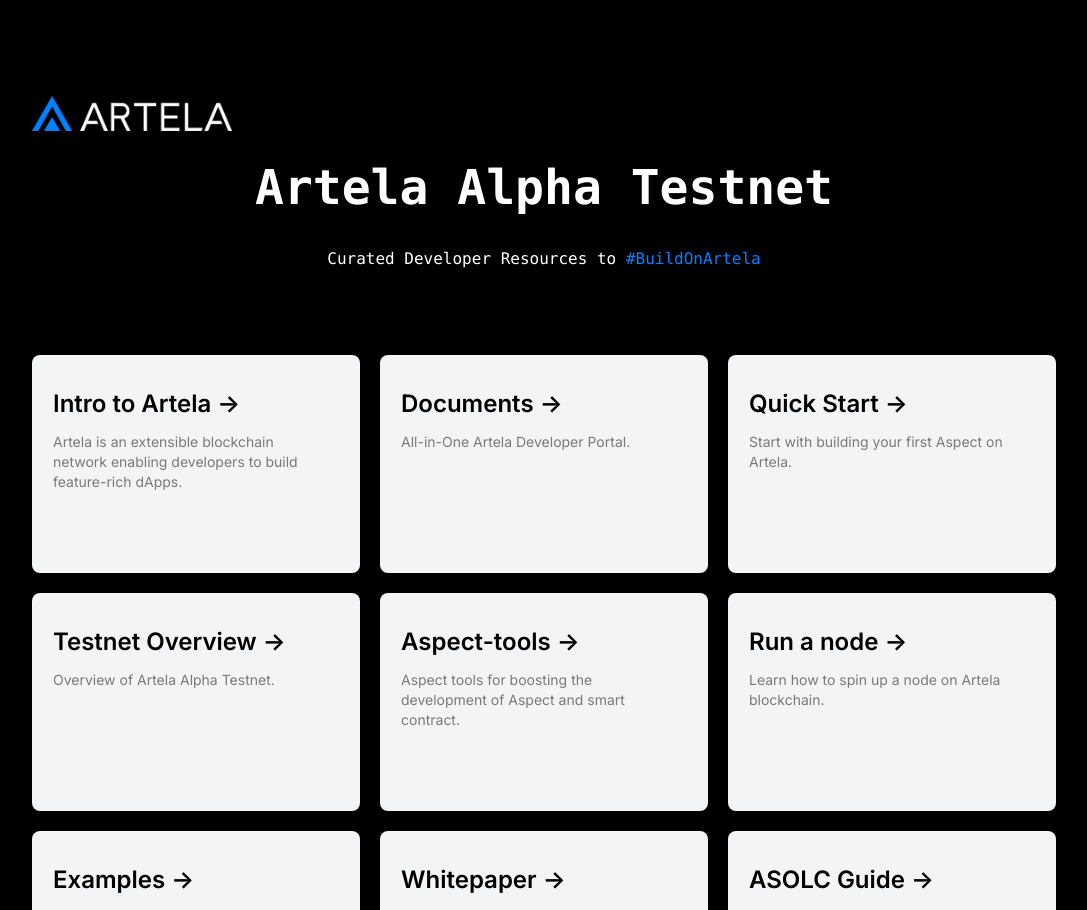
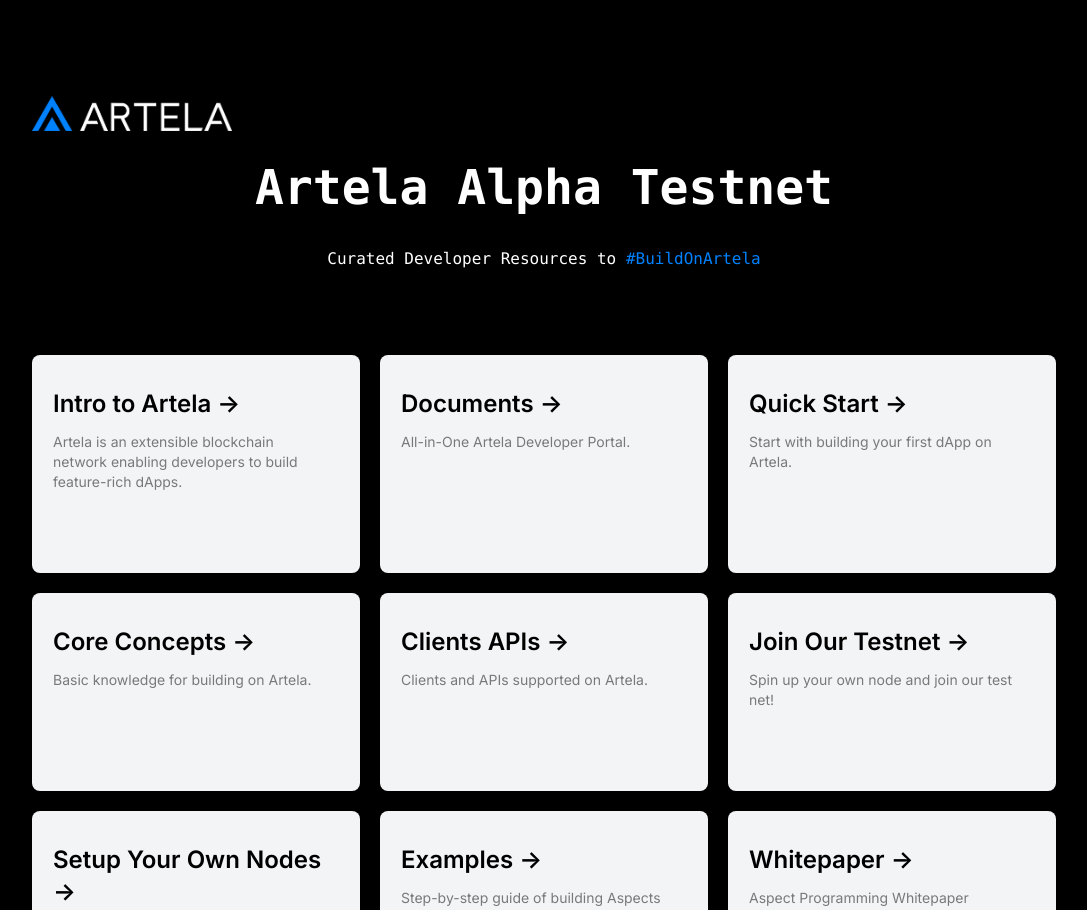
Before and after one commit to artela-network/developer-portal, a Next.js app: page / in a window 1280 px wide. Shown: the top 910 px of the page, without its empty margins (96-1183 px from the left). Built offline with nearby package versions, Linux system fonts and the light colour scheme.

Commit message:
fix: buttons

```diff
--- a/src/app/page.tsx
+++ b/src/app/page.tsx
@@ -80,7 +80,7 @@
         </a>
 
         <a
-          href="https://docs.artela.network/develop/quick-start"
+          href="https://docs.artela.network/develop/get-strarted/art-dev-intro"
           className="group rounded-lg border border-transparent px-5 pt-8 pb-20 transition-colors bg-gray-100 hover:border-gray-300 hover:bg-gray-100 hover:dark:border-neutral-700 hover:dark:bg-neutral-800/30"
           target="_blank"
           rel="noopener noreferrer"
@@ -92,63 +92,80 @@
             </span>
           </h2>
           <p className={`m-0 max-w-[30ch] text-sm opacity-50`}>
-            Start with building your first Aspect on Artela.
+            Start with building your first dApp on Artela.
           </p>
         </a>
 
         <a
-          href="https://docs.artela.network/develop/"
+          href="https://docs.artela.network/develop/core-concepts/foundational"
           className="group rounded-lg border border-transparent px-5 pt-8 pb-20 transition-colors bg-gray-100 hover:border-gray-300 hover:bg-gray-100 hover:dark:border-neutral-700 hover:dark:bg-neutral-800/30"
           target="_blank"
           rel="noopener noreferrer"
         >
           <h2 className={`mb-3 text-2xl font-semibold`}>
-            Testnet Overview{' '}
+            Core Concepts{' '}
             <span className="inline-block transition-transform group-hover:translate-x-1 motion-reduce:transform-none">
               -&gt;
             </span>
           </h2>
           <p className={`m-0 max-w-[30ch] text-sm opacity-50`}>
-            Overview of Artela Alpha Testnet.
+            Basic knowledge for building on Artela.
           </p>
         </a>
 
         <a
-          href="https://docs.artela.network/develop/aspect-tools"
+          href="https://docs.artela.network/develop/client/evm-compatible-apis"
           className="group rounded-lg border border-transparent px-5 pt-8 pb-20 transition-colors bg-gray-100 hover:border-gray-300 hover:bg-gray-100 hover:dark:border-neutral-700 hover:dark:bg-neutral-800/30"
           target="_blank"
           rel="noopener noreferrer"
         >
           <h2 className={`mb-3 text-2xl font-semibold`}>
-            Aspect-tools{' '}
+            Clients APIs{' '}
             <span className="inline-block transition-transform group-hover:translate-x-1 motion-reduce:transform-none">
               -&gt;
             </span>
           </h2>
           <p className={`m-0 max-w-[30ch] text-sm opacity-50`}>
-            Aspect tools for boosting the development of Aspect and smart contract.
+            Clients and APIs supported on Artela.
           </p>
         </a>
 
         <a
-          href="https://docs.artela.network/develop/start-a-local-node"
+          href="https://docs.artela.network/develop/node/access-testnet"
           className="group rounded-lg border border-transparent px-5 pt-8 pb-20 transition-colors bg-gray-100 hover:border-gray-300 hover:bg-gray-100 hover:dark:border-neutral-700 hover:dark:bg-neutral-800/30"
           target="_blank"
           rel="noopener noreferrer"
         >
           <h2 className={`mb-3 text-2xl font-semibold`}>
-            Run a node{' '}
+            Join Our Testnet{' '}
             <span className="inline-block transition-transform group-hover:translate-x-1 motion-reduce:transform-none">
               -&gt;
             </span>
           </h2>
           <p className={`m-0 max-w-[30ch] text-sm opacity-50`}>
-            Learn how to spin up a node on Artela blockchain.
+            Spin up your own node and join our test net!
           </p>
         </a>
 
         <a
-          href="https://docs.artela.network/develop/aspect-examples"
+          href="https://docs.artela.network/develop/node/full-node-setup"
+          className="group rounded-lg border border-transparent px-5 pt-8 pb-20 transition-colors bg-gray-100 hover:border-gray-300 hover:bg-gray-100 hover:dark:border-neutral-700 hover:dark:bg-neutral-800/30"
+          target="_blank"
+          rel="noopener noreferrer"
+        >
+          <h2 className={`mb-3 text-2xl font-semibold`}>
+            Setup Your Own Nodes{' '}
+            <span className="inline-block transition-transform group-hover:translate-x-1 motion-reduce:transform-none">
+              -&gt;
+            </span>
+          </h2>
+          <p className={`m-0 max-w-[30ch] text-sm opacity-50`}>
+          Setup your own node for a local development env!
+          </p>
+        </a>
+
+        <a
+          href="https://docs.artela.network/develop/guides/reentrancy-guard"
           className="group rounded-lg border border-transparent px-5 pt-8 pb-20 transition-colors bg-gray-100 hover:border-gray-300 hover:bg-gray-100 hover:dark:border-neutral-700 hover:dark:bg-neutral-800/30"
           target="_blank"
           rel="noopener noreferrer"
@@ -160,7 +177,7 @@
             </span>
           </h2>
           <p className={`m-0 max-w-[30ch] text-sm opacity-50`}>
-            Step-by-step examples of building Aspects.
+            Step-by-step guide of building Aspects examples.
           </p>
         </a>
 
@@ -181,22 +198,7 @@
           </p>
         </a>
 
-        <a
-          href="https://docs.artela.network/develop/asolc-guide"
-          className="group rounded-lg border border-transparent px-5 pt-8 pb-20 transition-colors bg-gray-100 hover:border-gray-300 hover:bg-gray-100 hover:dark:border-neutral-700 hover:dark:bg-neutral-800/30"
-          target="_blank"
-          rel="noopener noreferrer"
-        >
-          <h2 className={`mb-3 text-2xl font-semibold`}>
-            ASOLC Guide{' '}
-            <span className="inline-block transition-transform group-hover:translate-x-1 motion-reduce:transform-none">
-              -&gt;
-            </span>
-          </h2>
-          <p className={`m-0 max-w-[30ch] text-sm opacity-50`}>
-            An enhanced version of SOLC to compile smart contracts
-          </p>
-        </a>
+
 
         <a
           href="https://medium.com/@artela_network"
@@ -216,7 +218,7 @@
         </a>
 
         <a
-          href="https://t.me/artela_official"
+          href="https://discord.com/invite/artela"
           className="group rounded-lg border border-transparent px-5 pt-8 pb-20 transition-colors bg-gray-100 hover:border-gray-300 hover:bg-gray-100 hover:dark:border-neutral-700 hover:dark:bg-neutral-800/30"
           target="_blank"
           rel="noopener noreferrer"
@@ -233,7 +235,7 @@
         </a>
 
         <a
-          href="https://docs.artela.network/develop/resources"
+          href="https://docs.artela.network/develop/resources/faucet"
           className="group rounded-lg border border-transparent px-5 pt-8 pb-20 transition-colors bg-gray-100 hover:border-gray-300 hover:bg-gray-100 hover:dark:border-neutral-700 hover:dark:bg-neutral-800/30"
           target="_blank"
           rel="noopener noreferrer"
@@ -245,7 +247,7 @@
             </span>
           </h2>
           <p className={`m-0 max-w-[30ch] text-sm opacity-50`}>
-            Resources for building on Artela Devnet.
+            Resources for building on Artela Testnet.
           </p>
         </a>
       </div>
```
